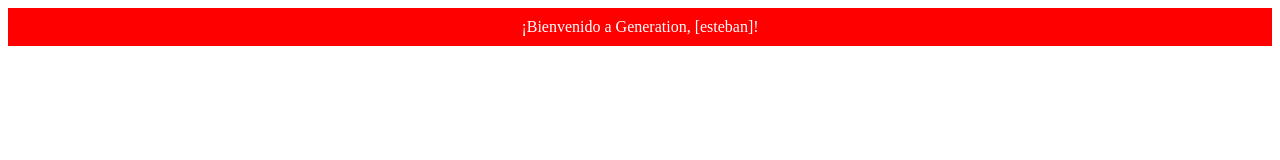
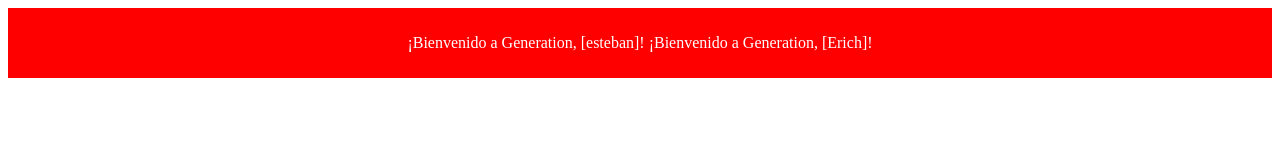
Before and after one commit to HandxLock/branchGeneration, a plain HTML site: page index.html in a window 1280 px wide. Drawn offline with Linux system fonts and the light colour scheme.

Commit message:
Agregado de Nombre

```diff
--- a/index.html
+++ b/index.html
@@ -17,7 +17,11 @@
 <body>
   <!-- Banner con tu nombre -->
   <div class="banner">
-    ¡Bienvenido a Generation, [esteban]!
+    <p>
+      ¡Bienvenido a Generation, [esteban]!
+      ¡Bienvenido a Generation, [Erich]!
+    </p>
+
   </div>
 </body>
 </html>
```
